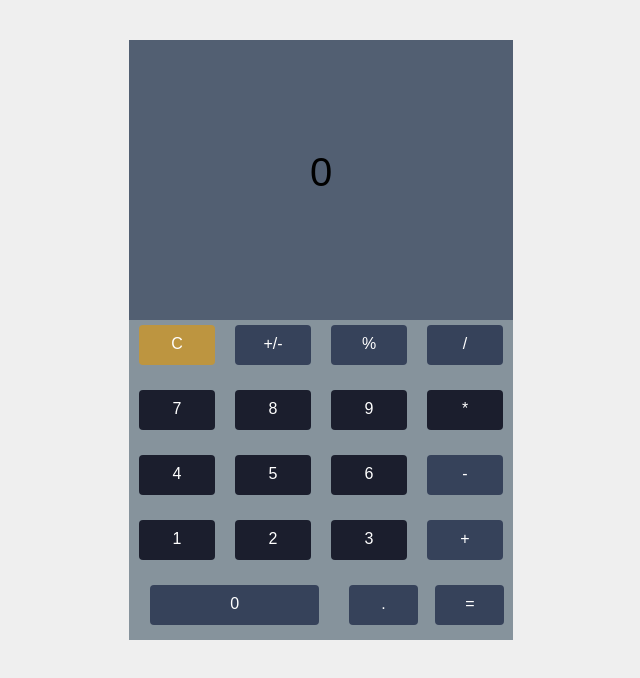
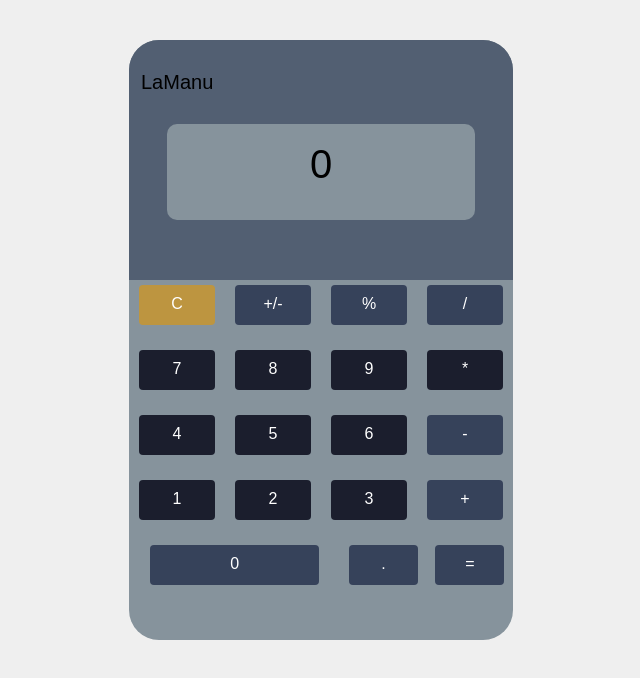
Before and after one commit to SouabeRaphael/calculatrice_vuejs, a plain HTML site: page td_calculatrice/index.html in a window 1280 px wide. Shown: the whole page, without its empty margins (319-959 px from the left). Drawn offline with nearby package versions, Linux system fonts and the light colour scheme.

Commit message:
avancement

```diff
--- a/td_calculatrice/assets/css/styles.css
+++ b/td_calculatrice/assets/css/styles.css
@@ -25,6 +25,7 @@ body {
     margin-top: 5vh;
     background-color: #86939C;
     padding: 0;
+    border-radius: 30px;
 }
 
 
@@ -37,21 +38,32 @@ body {
 
 .c1 {
     background: #525F72;
-    height: 35vh;
+    height: 30vh;
     width: 100%;
     display: flex;
     justify-content: center;
+    align-items: top;
+    margin: 0;
+    border-radius: 30px 30px 0 0;
+}
+
+.name_calulator{
+    font-size: 20px;
+    margin: 0;
+    display: flex;
+    justify-content: flex-start;
     align-items: center;
-    margin: 0;
 }
 
 .screen{
-    width: 100%;
-    height: 10%;
+    width: 80%;
+    height: 40%;
     display: flex;
     justify-content: center;
     align-items: center;
     font-size: 40px;
+    background-color: #86939C;
+    border-radius: 10px;
 }
 
 .reset{
--- a/td_calculatrice/assets/js/app.js
+++ b/td_calculatrice/assets/js/app.js
@@ -9,9 +9,14 @@ let app = new Vue({
         operationmemory: '',
     },
     methods: {
+        // Fonction prenant en paramètre le charactère sélectioné par l'utilisateur et le rajoute
+        // à la fin de la variable result qui correspond à l'affichage
         addNumber(nb) {
             this.result = ''+this.result +'' + nb;
         },
+
+        // Fonction prenant en paramètre l'opération' sélectioné par l'utilisateur, le garde en mémoire,
+        // stocke result dans resultmemory et supprime la valeur de result
         operation(op) {
             if (this.result != 0) {
                 this.operationmemory = op;
@@ -19,11 +24,14 @@ let app = new Vue({
                 this.result = '';
             }
         },
+
+        // Fonction prenant en compte l'opération et les valeurs sélectionnée par l'utilisateur, effectue le calcul,
+        // stocke sa valeur dans result et réinitialise resultmemory et operationmemory
         calcul() {
             if (this.operationmemory === '+') {
-                this.result = parseFloat(this.result) +parseFloat(this.resultmemory);
+                this.result = parseFloat(this.result) + parseFloat(this.resultmemory);
             } else if (this.operationmemory === '-') {
-                this.result = parseFloat(this.result) - parseFloat(this.resultmemory);
+                this.result =  parseFloat(this.resultmemory) - parseFloat(this.result);
             } else if (this.operationmemory === '*') {
                 this.result = parseFloat(this.result) * parseFloat(this.resultmemory);
             } else if (this.operationmemory === '/') {
@@ -33,11 +41,19 @@ let app = new Vue({
             this.operationmemory = '';
             this.resultmemory = '';
         },
+
+        plusless() {
+            this.result = this.result / 2;
+        },
+
+        // Réinitialise result, resultmemory et operationmemory
         clear() {
             this.result = '0';
             this.resultmemory = '';
             this.operationmemory = '';
         },
+
+        // Fonction rajoutant 2 zeros après la virgule
         purcent() {
             this.result = this.result.replace('.','');
             this.result = '0.0' + this.result;
--- a/td_calculatrice/index.html
+++ b/td_calculatrice/index.html
@@ -13,6 +13,7 @@
 <body>
     <div class="container" id="monApp">
         <div class="row c1">
+            <h1 class="name_calulator">LaManu</h1>
             <div class="col-4 screen">
                 <p class="result">{{result}}</p>
             </div>
@@ -22,7 +23,7 @@
             <div class="orange-btn btn reset" @click="clear">C</div>
           </div>
           <div class="col touch">
-            <div class="blue-btn btn" @click="operation('')">+/-</div>
+            <div class="blue-btn btn" @click="plusless('')">+/-</div>
           </div>
           <div class="col touch">
             <div class="blue-btn btn" @click="purcent()">%</div>
@@ -78,7 +79,7 @@
                 <div class="blue-btn btn" @click="addNumber('0')">0</div>
             </div>
             <div class="col touch">
-                <div class="blue-btn btn" @click="operation('.')">.</div>
+                <div class="blue-btn btn" @click="addNumber('.')">.</div>
             </div>
             <div class="col touch">
                 <div class="blue-btn btn" @click="calcul()">=</div>
```
